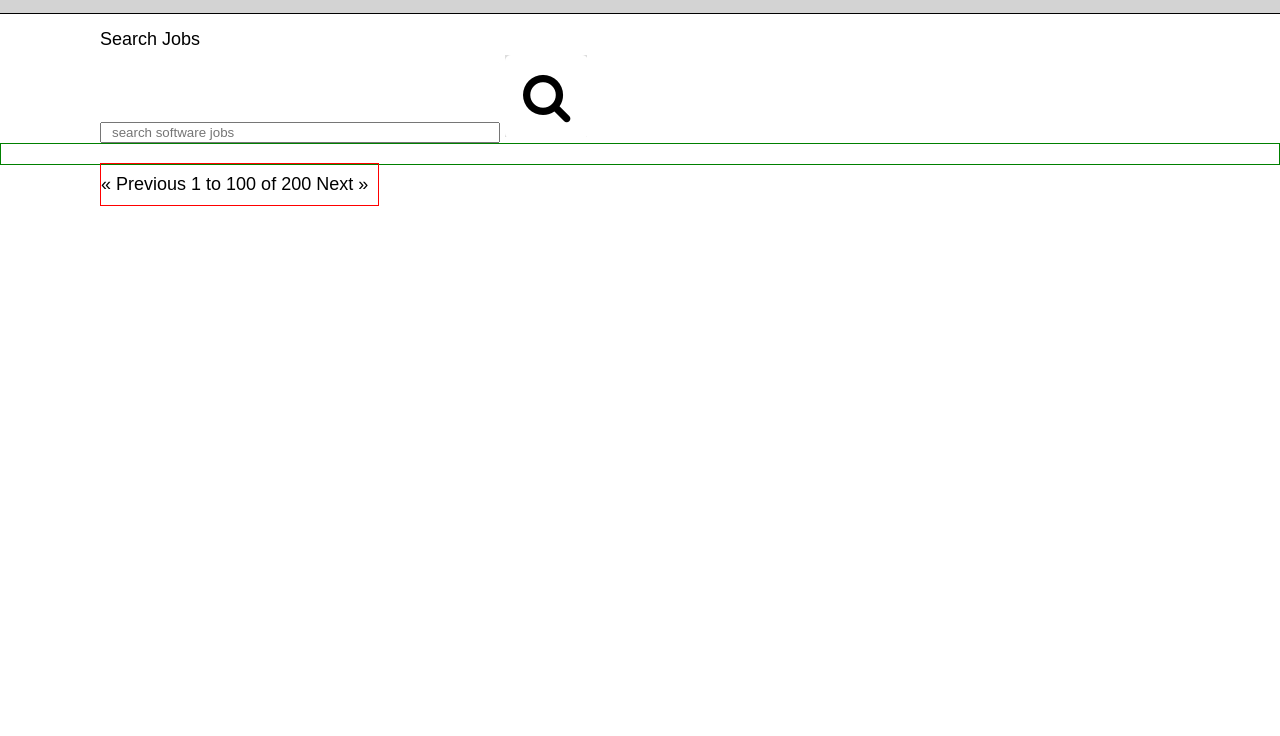
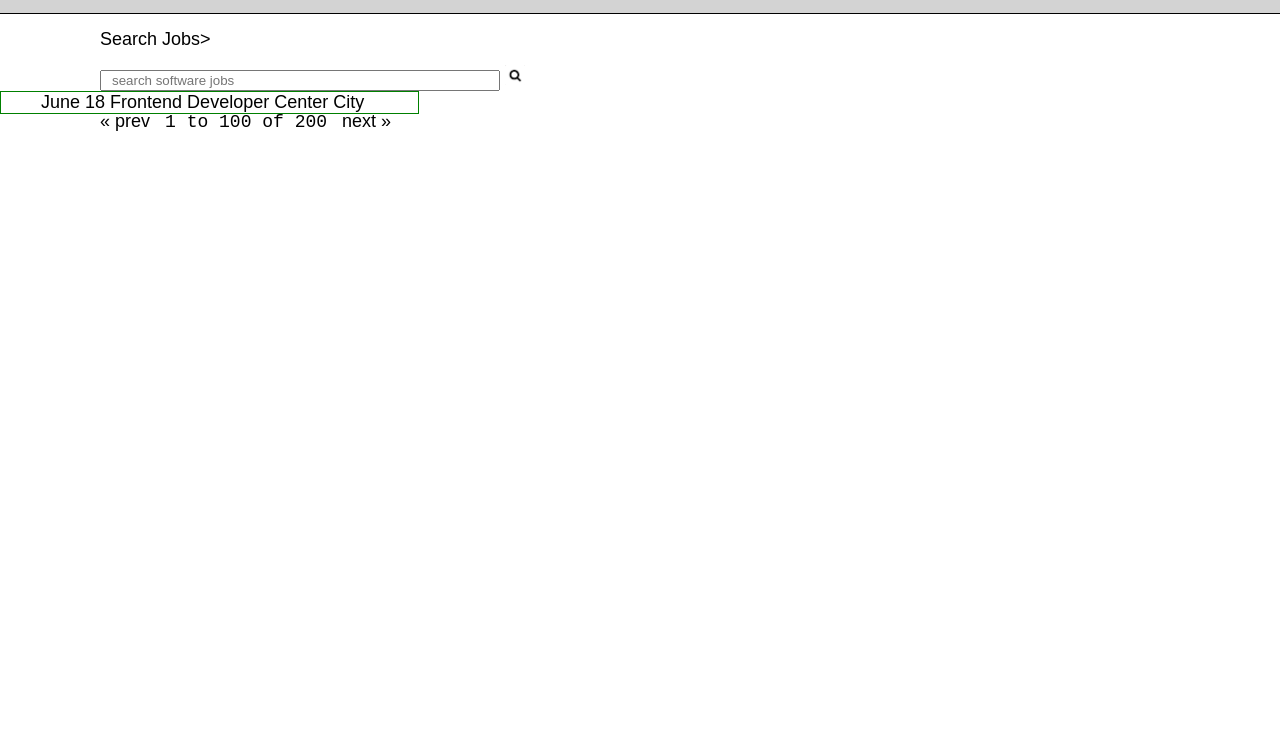
Before and after one commit to Typhares/gregs-list-challenge, a plain HTML site: page index.html in a window 1280 px wide. Shown: the part 64-800 px from the top of the page. Drawn offline with Linux system fonts and the light colour scheme.

Commit message:
update 8PM

```diff
--- a/challenge-page.css
+++ b/challenge-page.css
@@ -23,11 +23,9 @@ target all elements that need the rounded edges
 refer to Mical;s
 .submit,
 .form {
-    /*    round edges here*/
 
 }
-
-/*what is the content box of this image? It is it p or div? the img needs to have padding above it but img element */
+/*    round edges here */
 
 img {
     height: 20px;
@@ -44,9 +42,7 @@ a:hover {
     color: purple;
 }
 
-/*logo needs to be black, thin line weight, not purple on hover*/
-
-/*By default, both unordered lists and list items are block level elements, but by setting their display property to inline-block,*/
+/*logo needs to be bold black*/
 
 li {
     list-style: none;
@@ -69,8 +65,7 @@ ul {
     margin: 0;
 }
 
-/*this is tricky label is normally an in-line element had
-to change it, the attributes came preprogrammed as default in-line, */
+/*this is tricky label is normally an in-line element had to change it, the attributes came preprogrammed as default in-line, */
 
 /*it's the opposite with label, which is in-line and needs to be positioned as if a block element to line the image up to the right*/
 
@@ -79,6 +74,9 @@ label {
     padding-left: 100px;
     margin-top: 15px;
 }
+
+/*psuedo class to apply the rounded edge property
+do I apply this to the label element */
 
 .style-logo {
     display: inline-block;
@@ -96,6 +94,12 @@ label {
     width: 100%;
 }
 
+/*
+.something-here {
+
+}
+*/
+
 .links-right {
     display: inline-block;
     position: relative;
@@ -112,8 +116,10 @@ label {
     margin-left: 100px;
     padding-left: 10px;
     width: 400px;
+
 }
 
+.form {}
 
 .form-container {
     padding: 5px;
@@ -128,11 +134,7 @@ label {
 
 /*use vertical align with img*/
 
-/*
-
 /*psuedo class do this when I hover*/
-
-#id {}
 
 .hover-button:hover {
     /*    cursor is prop. little hand to appear*/
@@ -144,45 +146,58 @@ label {
     cursor: pointer;
 }
 
-.search-results {
+/*
+/*can I combine identifyers for
+page-counter, previous, count-pages to assign
+the transform property
+
+.pages {
+    /*    display: inline-block
+    margin-top: 10px;
+    padding: right;
+    padding-top: 10px;
+    padding-bottom: 10px;
+}
+*/
+
+.pagination {
     display: inline-block;
-    border: 1px solid red;
     position: absolute;
     margin-top: 20px;
     margin-left: 100px;
 }
 
-.pages-button {
-    display: inline-block;
-}
 
-.search-results {
-    /*    display: inline-block;*/
-    padding-top: 10px;
-    padding-bottom: 10px;
-}
-
-.previous:hover {
-    display: inline-block;
-    padding-left: 10px;
-
-}
-
-.count {
+.page:hover {
     display: inline-block;
     padding-left: 10px;
     padding-right: 10px;
 
 }
 
-.next {
+.count-pages {
     display: inline-block;
+    padding-left: 10px;
     padding-right: 10px;
+    font-family: monospace;
+
 }
 
 .search-output {
     /*    display: inline-block;*/
     border: 1px solid green;
+    margin-left: 100px;
     padding-top: 10px;
     padding-bottom: 10px;
 }
+
+main {
+    display: inline-block;
+    border: 1px solid green;
+}
+
+.some-listings {
+    font: ;
+    font-weight: ;
+
+}
--- a/index.html
+++ b/index.html
@@ -8,54 +8,57 @@
     <!--    <link rel="stylesheet" href="myer-reset.css">-->
     <link href="https://fonts.googleapis.com/css?family=Roboto:400,700" rel="stylesheet">
 </head>
+<!--purpose: search results page
+<section><nav><article> are always children of main?
+-->
 
 <body>
     <div class="nav-banner">
-        <p class="style-logo"><a class="logo" href="www.gregslist.com">Greg's List</a>
+        <p class="style-logo"><a class="logo" href="www.gregslist.com"><strong>Greg's List</strong></a>
         </p>
-        <div class="links-right">
+        <nav class="links-right">
+            <!--          delet class="something-here" -->
             <ul class="something-here">
                 <li><a class="post" href="www.gregslist.com/Account">Post</a></li>
                 <li><a class="account" href="www.gregslist.com/Post">Account</a></li>
             </ul>
-        </div>
+        </nav>
     </div>
-    <!--test wrap the div in a block element !-->
-    <div class="search-field">
-        <!--         use divs when you are a beginner, update improve the file with semantics after get the divisions right-->
+    <!--    how do I know what is "<main>"-->
+    <section class="search-field">
+        <!--use divs when you are a beginner, update improve the file with semantics after get the divisions right-->
         <form class="form" method="post">
-            <!--    position img to the right of 'text' --block or inline element, the img is not in correct place syntax-->
-            <label for="search">Search Jobs</label>
+            <label for="search">Search Jobs></label>
             <input type="text" placeholder="search software jobs" id="search" search="user_job">
-            <!--            use a button with an image here-->
+            <!--use a button with an image here this is hacked and not right, chained 2 submit and hover class-->
             <div class="submit-image-container">
-                <div class="hover-button">
-                    <img src="images/magnifying-glass.png" alt="button">
+                <div class="hover-button"><img src="images/magnifying-glass.png" alt="button">
                 </div>
             </div>
         </form>
         <!--   w3 schools How to Create Previous Next -->
-        <div class="search-results">
-            <a href="#" class="previous">&laquo; Previous</a>
+        <nav class="pagination">
+            <a href="#" class="page">&laquo; prev</a>
             <!--   this is dummy text in the <span>-->
             <span class="count-pages"> 1 to 100 of 200 </span>
-            <a href="#" class="next">Next &raquo;</a>
-
-        </div>
-        <!--   wrong positioning of the div below, it is now a block element
-        lined up underneath the so it needs to be a block element not a div which is inline but the position must be below the class="search-reasults"-->
-        <main class="search-output">
-            <ul>
-                <li>
-
-                </li>
-                <li>
-
-                </li>
-                <li>
-
-            </ul>
-        </main>
+            <a href="#" class="page">next &raquo;</a>
+        </nav>
+    </section>
+    <!--    </main>-->
+    <main>
+        <!--For each result item, use the same element structure and classes. write style rules once for a search result item, same class on each individual search item. repeat text between try to get titles of different lengths see how it impacts your layout.-->
+        <ul class="some-listings">
+            <li class="some-listings">
+                <span class="listing-date">June 18</span>
+                <a href="#" class="listing-title">Frontend Developer</a>
+                <span class="listing-location">Center City</span>
+            </li>
+            <li class="nextthing"></li>
+            <li class="finalthing"></li>
+        </ul>
+    </main>
+</body>
+</div>
 
 </body>
 
```
